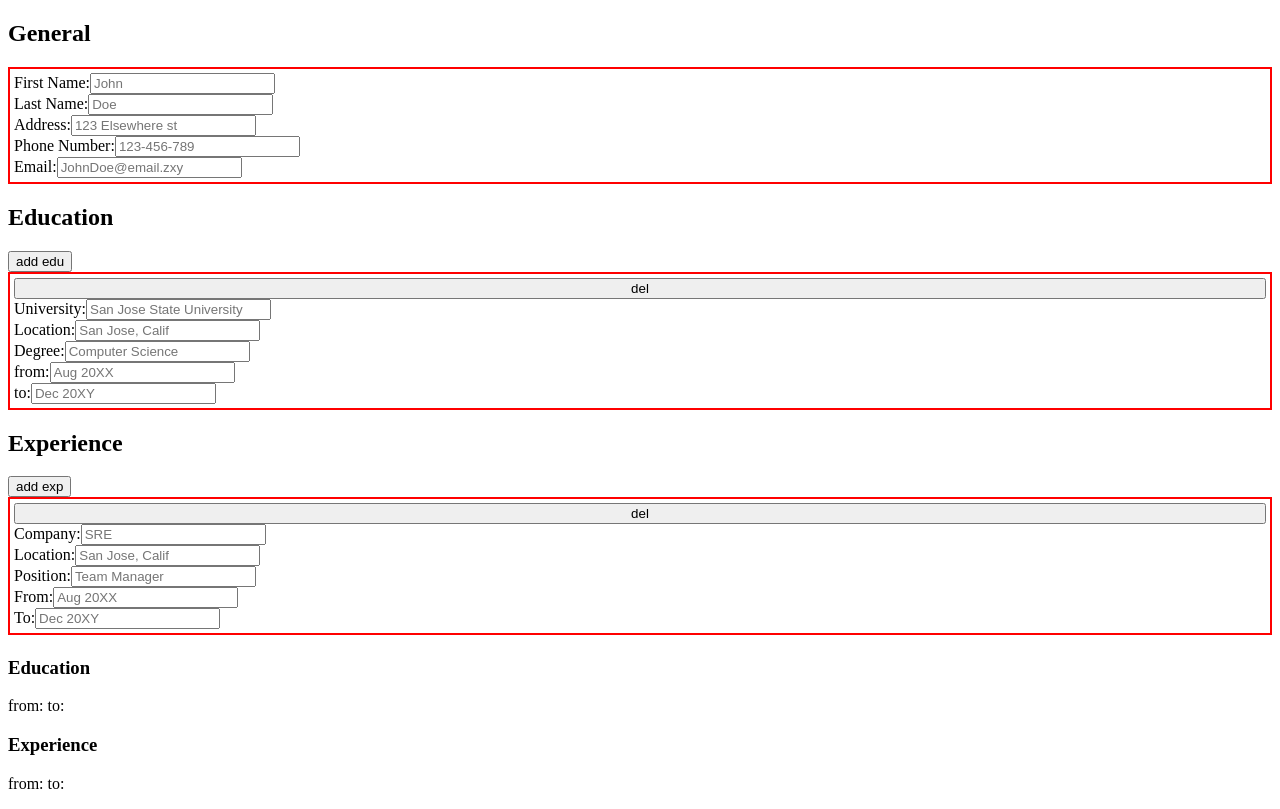
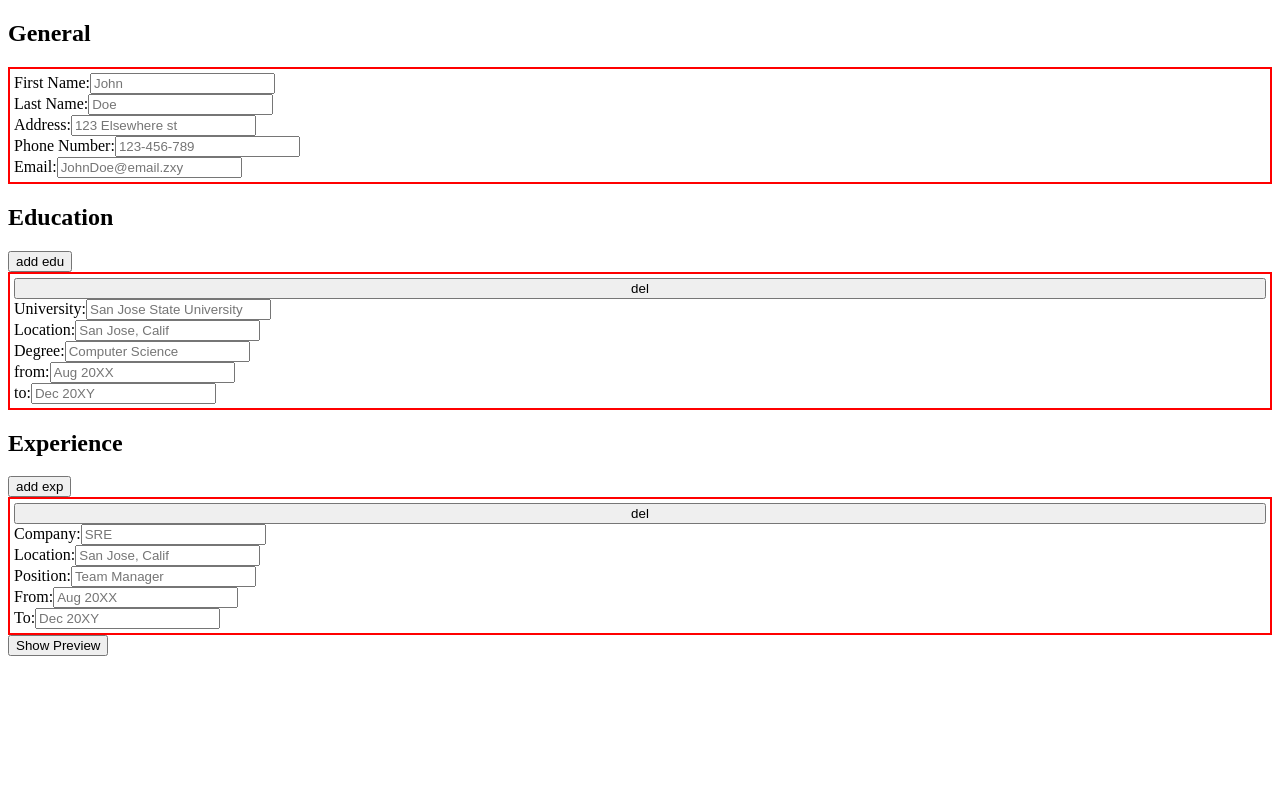
Before and after one commit to ralphorteza/cv-project, a React (Create React App) app: page / in a window 1280 px wide. Built offline with nearby package versions, Linux system fonts and the light colour scheme.

Commit message:
Add preview CV button and function

```diff
--- a/src/App.js
+++ b/src/App.js
@@ -15,9 +15,15 @@ export default function App() {
     () => JSON.parse(localStorage.getItem("data")) || initialState
   );
 
+  const [displayPreview, setDisplayPreview] = React.useState(false);
+
   React.useEffect(() => {
     localStorage.setItem("data", JSON.stringify(data))
   }, [data]);
+
+  function togglePreview() {
+    setDisplayPreview( prevState => !prevState);
+  }
 
   function handleData(e, id) {
     const {value, name} = e.target;
@@ -71,7 +77,9 @@ export default function App() {
         addSubForm={addSubForm}
         deleteSubForm={deleteSubForm}
       />
+      <button onClick={togglePreview}>Show Preview</button>
       <PreviewCV
+        isDisplayed={displayPreview}
         data={data}
       />
     </div>
--- a/src/components/PreviewCV.js
+++ b/src/components/PreviewCV.js
@@ -1,13 +1,13 @@
 import { nanoid } from "nanoid";
 import React from "react";
 
-export default function PreviewCV({data}) {
+export default function PreviewCV({isDisplayed, data}) {
   const filterGeneral = data.filter(element => element.category === "general");
   const filterEducation = data.filter(element => element.category === "education");
   const filterExperience = data.filter(element => element.category === "experience");
 
   const previewGeneral = filterGeneral.map(general => (
-    <div>
+    <div key={general.id}>
       <h4 key="full-name">{general.firstName} {general.lastName}</h4>
       <p key="address">{general.address}</p>
       <p key="phone">{general.phone}</p>
@@ -16,7 +16,7 @@ export default function PreviewCV({data}) {
   ));
 
   const previewEducation = filterEducation.map(education => (
-    <div>
+    <div key={education.id}>
       <p key={`uni-${education.id}`}>{education.university}</p>
       <p key={`deg-${education.id}`}>{education.degree}</p>
       <p key={`loc-${education.id}`}>{education.location}</p>
@@ -25,13 +25,15 @@ export default function PreviewCV({data}) {
   ));
 
   const previewExperience =filterExperience.map(experience => (
-    <div>
+    <div key={experience.id}>
       <p key={`com-${experience.id}`}>{experience.company}</p>
       <p key={`loc-${experience.id}`}>{experience.location}</p>
       <p key={`pos-${experience.id}`}>{experience.position}</p>
       <p key={`time-${experience.id}`}>from: {experience.from} to: {experience.to}</p>
     </div>
   ));
+
+  if (isDisplayed) {
     return (
       <div>
         {previewGeneral}
@@ -40,5 +42,8 @@ export default function PreviewCV({data}) {
         <h3>Experience</h3>
         {previewExperience}
       </div>
-  )
+    );
+  } else {
+    return (<div></div>);
   }
+}
```
Lines whose indentation alone changed are shown as unchanged.
